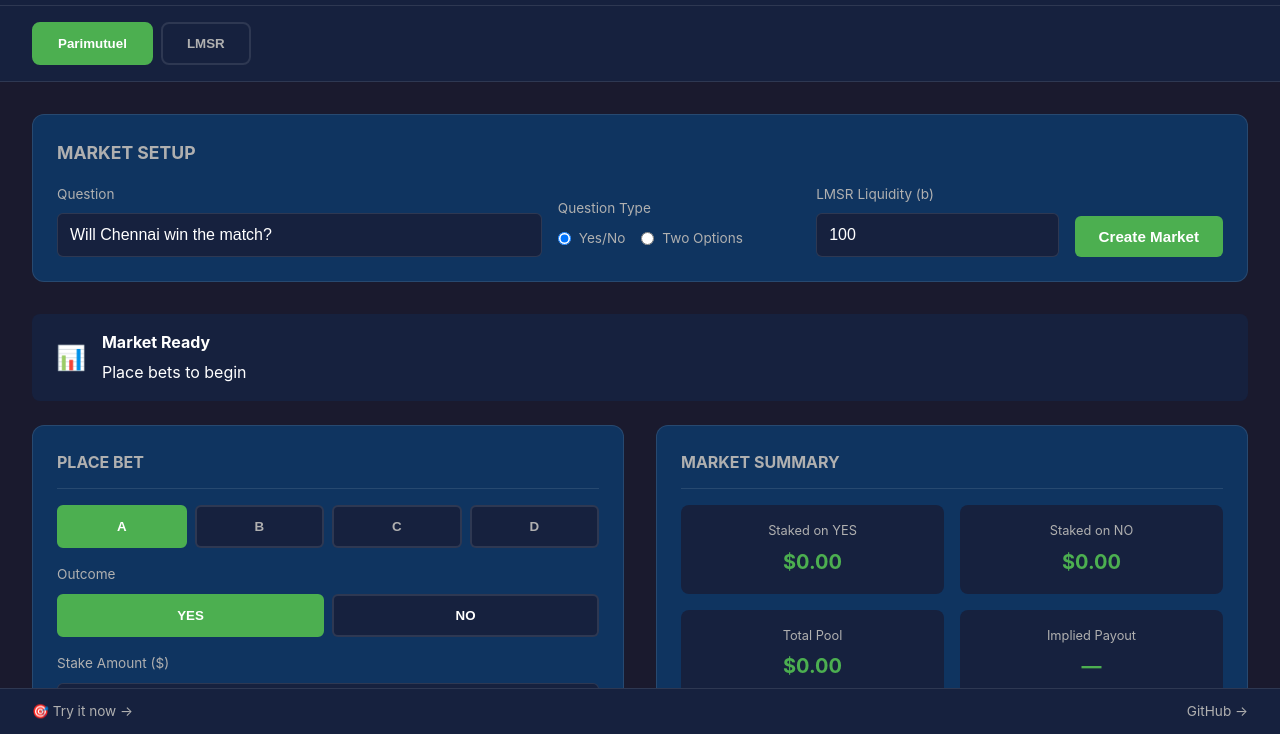
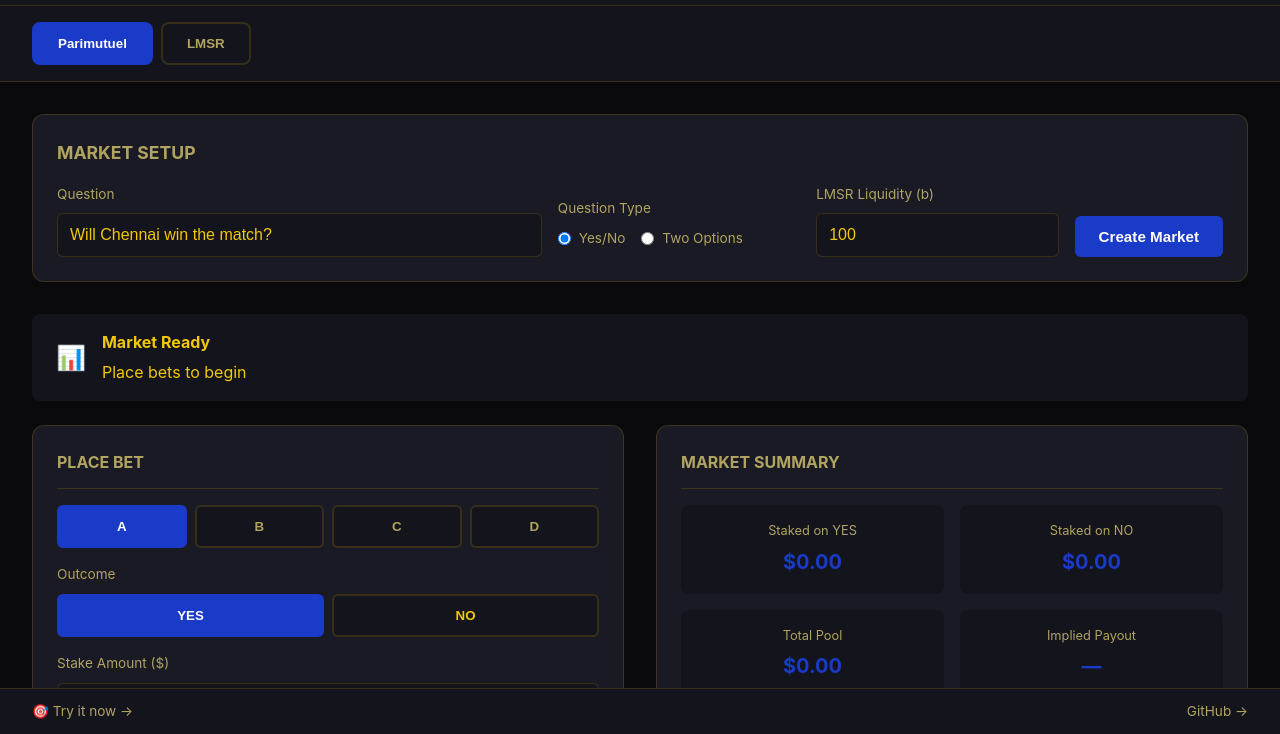
Before and after one commit to NakliTechie/PredictionMarket, a plain HTML site: page index.html in a window 1280 px wide. Shown: the part 65-799 px from the top of the page. Drawn offline with Linux system fonts and the light colour scheme.

Commit message:
Recolour with Rangrez bauhaus-10 (1933 CLOSED)
Replace navy-and-green dark theme with the BAUHAUS 1933 manifesto
palette: pure black body, signal-yellow ink, primary-blue YES,
primary-red NO. Severe declarative tone fits a market where every
position is a stated belief. Tokens already centralised in :root,
so only those values changed plus the trailing literal whites.

Co-Authored-By: Claude Opus 4.7 (1M context) <noreply@anthropic.com>

```diff
--- a/index.html
+++ b/index.html
@@ -7,18 +7,21 @@
   <meta name="description" content="Prediction Market Simulator — Parimutuel and LMSR modes. Browser-native, offline-first.">
   <title>Prediction Market Simulator</title>
   <style>
+    /* Rangrez · bauhaus-10 · 1933 CLOSED — Gestapo raid 11 April 1933 · manifesto severity */
     :root {
-      --bg-primary: #1a1a2e;
-      --bg-secondary: #16213e;
-      --bg-card: #0f3460;
-      --accent: #4caf50;
-      --accent-hover: #45a049;
-      --danger: #e94560;
-      --danger-hover: #d63850;
-      --text-primary: #ffffff;
-      --text-secondary: #b0b0b0;
-      --border: rgba(255, 255, 255, 0.1);
-      --shadow: 0 4px 24px rgba(0, 0, 0, 0.3);
+      --bg-primary: #0a0a0c;        /* BODY */
+      --bg-secondary: #14141c;      /* PANEL */
+      --bg-card: #1a1a24;           /* slightly lifted card */
+      --accent: #1a3ac8;            /* ACT — primary blue = YES/BUY */
+      --accent-hover: #1530a0;
+      --danger: #d82418;            /* BRAND — primary red = NO/SELL */
+      --danger-hover: #a81810;
+      --ok: #f4f4f0;                /* OK — bauhaus white */
+      --warn: #f0c808;              /* signal yellow */
+      --text-primary: #f0c808;      /* INK */
+      --text-secondary: #b0a460;
+      --border: rgba(240, 200, 8, 0.15);
+      --shadow: 0 4px 24px rgba(0, 0, 0, 0.5);
     }
 
     * {
@@ -97,7 +100,7 @@
     .mode-tab.active {
       background: var(--accent);
       border-color: var(--accent);
-      color: white;
+      color: #fff;
     }
 
     /* Main Container */
@@ -183,7 +186,7 @@
 
     .btn-primary {
       background: var(--accent);
-      color: white;
+      color: #fff;
     }
 
     .btn-primary:hover {
@@ -202,7 +205,7 @@
 
     .btn-danger {
       background: var(--danger);
-      color: white;
+      color: #fff;
     }
 
     .btn-danger:hover {
@@ -264,7 +267,7 @@
     .player-btn.active {
       background: var(--accent);
       border-color: var(--accent);
-      color: white;
+      color: #fff;
     }
 
     /* Bet/Trade Form */
@@ -298,7 +301,7 @@
     .outcome-btn.active {
       background: var(--accent);
       border-color: var(--accent);
-      color: white;
+      color: #fff;
     }
 
     /* Market Info */
@@ -517,7 +520,7 @@
     .modal-tab.active {
       background: var(--accent);
       border-color: var(--accent);
-      color: white;
+      color: #fff;
     }
 
     .tab-content {
```
Also changed, not shown: 1 other file.
